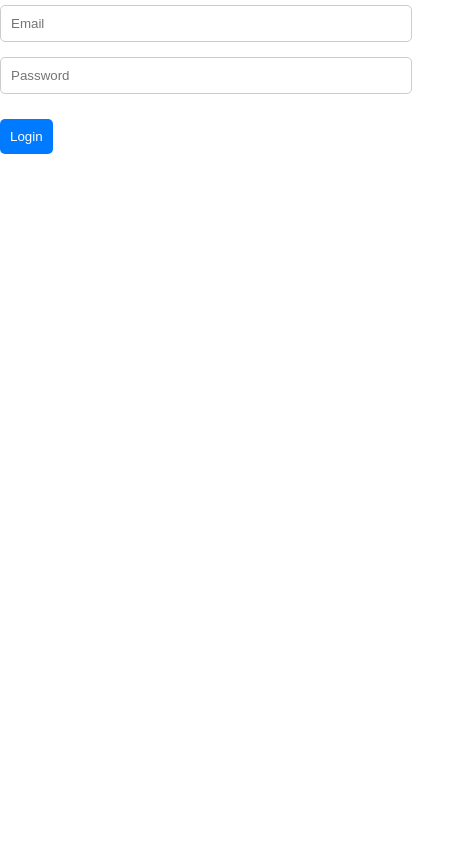
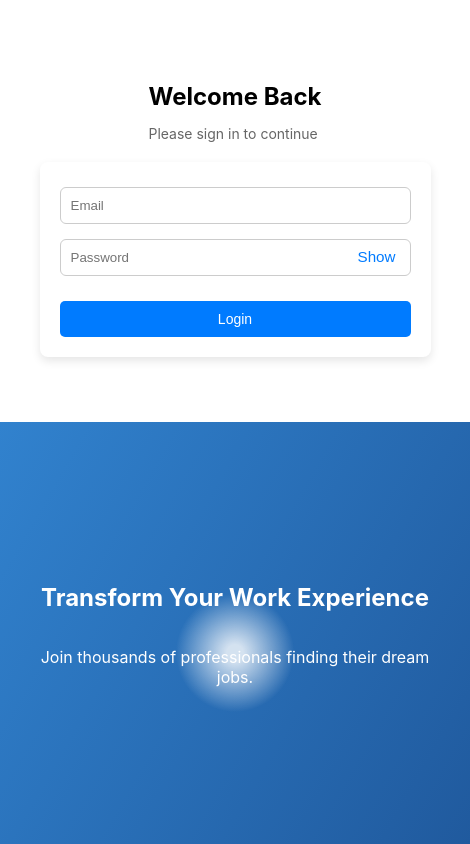
Before and after one commit to RaaBaJa718/WorkWise, a React (Create React App) app in the folder client/: page / in a window 390 px wide. Shown: the whole page, 470 px wide, since content can reach past the window. Built offline with nearby package versions, Linux system fonts and the light colour scheme.

Commit message:
feat: enhance login page with responsive design and improved user experience

```diff
--- a/client/src/App.js
+++ b/client/src/App.js
@@ -4,7 +4,8 @@ import Login from "./pages/Login";
 import Dashboard from "./pages/Dashboard";
 import ProtectedRoute from "./components/ProtectedRoute";
 import JobListings from "./pages/JobListings";
-import JobApplication from "./pages/JobApplication";  // ✅ Import the component
+import JobApplication from "./pages/JobApplication";
+import "./App.css";
 
 function App() {
   return (
--- a/client/src/pages/Login.js
+++ b/client/src/pages/Login.js
@@ -1,21 +1,22 @@
-import React, { useState, useContext } from "react";
-import { useNavigate } from "react-router-dom";
+import React, { useState, useContext, useEffect } from "react";
+import { useNavigate, useLocation } from "react-router-dom";
 import { useMutation } from "@apollo/client";
 import { LOGIN_USER } from "../graphql/mutations";
 import AuthContext from "../context/AuthContext";
-import "../styles/Login.css"; // ✅ Import the new stylesheet
+import "../styles/Login.css";
 
 const Login = () => {
   const { login } = useContext(AuthContext);
   const navigate = useNavigate();
+  const location = useLocation();
   const [email, setEmail] = useState("");
   const [password, setPassword] = useState("");
+  const [showPassword, setShowPassword] = useState(false);
   const [loginUser] = useMutation(LOGIN_USER);
 
   const handleSubmit = async (e) => {
     e.preventDefault();
 
-  // ✅ Ensure email and password are provided before calling the login mutation
     if (!email || !password) {
       alert("Please enter both email and password.");
       return;
@@ -34,11 +35,47 @@ const Login = () => {
   };
 
   return (
-    <form onSubmit={handleSubmit}>
-      <input type="email" placeholder="Email" onChange={(e) => setEmail(e.target.value)} />
-      <input type="password" placeholder="Password" onChange={(e) => setPassword(e.target.value)} />
+    <div className="login-container">
+      {/* Left Side - Login Form */}
+      <div className="login-section">
+        <header>
+          <h1>Welcome Back</h1>
+          <p>Please sign in to continue</p>
+        </header>
+        <form className="login-form" onSubmit={handleSubmit}>
+          <input
+            type="email"
+            placeholder="Email"
+            onChange={(e) => setEmail(e.target.value)}
+            className="password-input"
+          />
+          <div className="password-input-wrapper">
+            <input
+              type={showPassword ? "text" : "password"}
+              placeholder="Password"
+              onChange={(e) => setPassword(e.target.value)}
+              className="password-input"
+            />
+            <button
+              type="button"
+              className="toggle-password-btn"
+              onClick={() => setShowPassword(!showPassword)}
+              tabIndex={-1}
+            >
+              {showPassword ? "Hide" : "Show"}
+            </button>
+          </div>
           <button type="submit">Login</button>
         </form>
+      </div>
+
+      {/* Right Side - Animated Design */}
+      <div className="design-section">
+        <h2>Transform Your Work Experience</h2>
+        <p>Join thousands of professionals finding their dream jobs.</p>
+        <div className="animated-bg"></div>
+      </div>
+    </div>
   );
 };
 
--- a/client/src/styles/Login.css
+++ b/client/src/styles/Login.css
@@ -1,13 +1,44 @@
-/* Login.css */
+/* Full Page Layout - Divided into Two Sections */
 .login-container {
+  display: flex;
+  height: 100vh;
+}
+
+/* Left Side - Login Section */
+.login-section {
+  width: 50%;
   display: flex;
   flex-direction: column;
   align-items: center;
   justify-content: center;
-  height: 100vh;
-  background-color: #f4f4f4;
+  padding: 40px;
+  background-color: white;
+  animation: slideIn 0.6s ease-in-out;
 }
 
+@keyframes slideIn {
+  from {
+    opacity: 0;
+    transform: translateY(-20px);
+  }
+  to {
+    opacity: 1;
+    transform: translateY(0);
+  }
+}
+
+.login-section header h1 {
+  font-size: 28px;
+  margin-bottom: 10px;
+}
+
+.login-section header p {
+  font-size: 16px;
+  color: #666;
+  margin-bottom: 20px;
+}
+
+/* Login Form */
 .login-form {
   display: flex;
   flex-direction: column;
@@ -16,24 +47,161 @@
   background: white;
   box-shadow: 0px 4px 10px rgba(0, 0, 0, 0.1);
   border-radius: 8px;
+  text-align: center;
 }
 
+/* Input Fields */
 input {
   margin-bottom: 10px;
-  padding: 10px;
+  padding: 12px;
   border: 1px solid #ccc;
-  border-radius: 5px;
+  border-radius: 6px;
+  width: 100%;
+  transition: box-shadow 0.3s ease-in-out;
 }
 
+input:focus {
+  outline: none;
+  border-color: #3182ce;
+  box-shadow: 0px 0px 8px rgba(49, 130, 206, 0.5);
+}
+
+/* Password Input Wrapper */
+.password-input-wrapper {
+  position: relative;
+  width: 100%;
+}
+
+/* Password Input Field */
+.password-input {
+  width: 100%;
+  padding-right: 70px; /* Make space for the button */
+  box-sizing: border-box;
+}
+
+/* Toggle Password Button */
+.toggle-password-btn {
+  position: absolute;
+  right: 10px;
+  top: 15%; /* Adjust this value as needed, try 30%-40% or use 'top: 8px;' */
+  transform: translateY(-50%);
+  background: none;
+  border: none;
+  color: #007bff;
+  cursor: pointer;
+  font-size: 0.95em;
+  padding: 0 5px;
+  height: 70%;
+  z-index: 2;
+}
+
+/* Login Button */
 button {
   background-color: #007bff;
   color: white;
-  padding: 10px;
+  padding: 12px;
   border: none;
-  border-radius: 5px;
+  border-radius: 6px;
   cursor: pointer;
+  font-size: 16px;
+  transition: transform 0.3s ease-in-out;
 }
 
 button:hover {
   background-color: #0056b3;
+  transform: scale(1.05);
 }
+
+/* Social Login Buttons */
+.social-login {
+  display: flex;
+  flex-direction: column;
+  gap: 10px;
+  margin-top: 20px;
+}
+
+.social-btn {
+  width: 100%;
+  padding: 12px;
+  border: none;
+  border-radius: 6px;
+  cursor: pointer;
+  font-size: 16px;
+  text-align: center;
+}
+
+.social-btn.google {
+  background-color: #db4437; /* Google Red */
+  color: white;
+}
+
+.social-btn.google:hover {
+  opacity: 0.85;
+}
+
+/* Right Side - Animated Design Section */
+.design-section {
+  width: 50%;
+  background: linear-gradient(120deg, #3182ce, #205a9e);
+  color: white;
+  display: flex;
+  flex-direction: column;
+  align-items: center;
+  justify-content: center;
+  padding: 40px;
+  text-align: center;
+  position: relative;
+}
+
+/* Animated Background */
+.animated-bg {
+  width: 120px;
+  height: 120px;
+  background: radial-gradient(circle, rgba(255,255,255,0.8) 10%, transparent 70%);
+  position: absolute;
+  animation: floatAnimation 5s infinite alternate;
+}
+
+@keyframes floatAnimation {
+  from {
+    transform: translateY(-20px);
+  }
+  to {
+    transform: translateY(20px);
+  }
+}
+
+/* ✅ Responsive Media Queries */
+@media (max-width: 768px) {
+  .login-container {
+    flex-direction: column;
+  }
+
+  .login-section, .design-section {
+    width: 100%;
+    height: 50vh;
+  }
+
+  .login-form {
+    width: 90%;
+  }
+}
+
+@media (max-width: 480px) {
+  .login-section header h1 {
+    font-size: 24px;
+  }
+
+  .login-section header p {
+    font-size: 14px;
+  }
+
+  input {
+    padding: 10px;
+  }
+
+  button {
+    font-size: 14px;
+    padding: 10px;
+  }
+}
```
Lines whose indentation alone changed are shown as unchanged.
